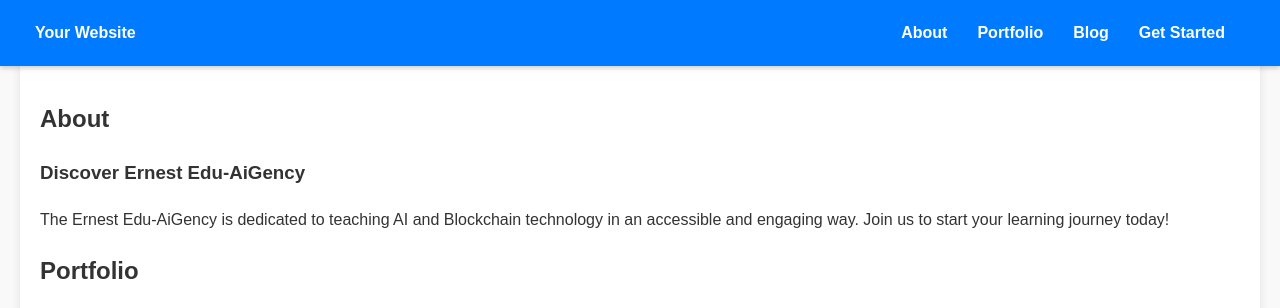
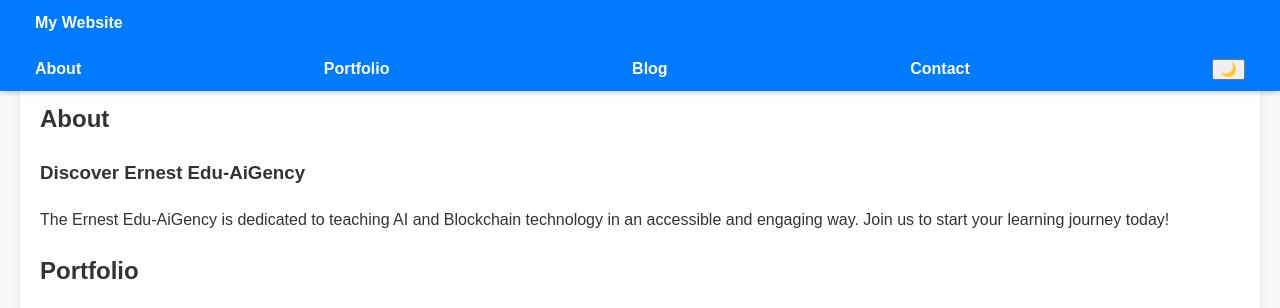
Before and after one commit to ErnestOfGaia/my-2nd-website, a plain HTML site: page index.html in a window 1280 px wide. Shown: the top 308 px of the page. Drawn offline with Linux system fonts and the light colour scheme.

Commit message:
Update index.html

```diff
--- a/index.html
+++ b/index.html
@@ -3,7 +3,7 @@
 <head>
   <meta charset="UTF-8">
   <meta name="viewport" content="width=device-width, initial-scale=1">
-  <title>Your Website</title>
+  <title>Ernest Of Gaia's Website built with lots of AI help</title>
   <style>
     /* Navbar Styling */
     nav {
@@ -85,13 +85,18 @@
   <!-- Fixed Navbar -->
   <nav>
     <ul>
-      <li><strong>Your Website</strong></li>
-      <ul>
-        <li><a href="#about">About</a></li>
-        <li><a href="#portfolio">Portfolio</a></li>
-        <li><a href="#blog">Blog</a></li>
-        <li><a href="#contact">Get Started</a></li>
-      </ul>
+      <li><strong>My Website</strong></li>
+    </ul>
+    <ul>
+      <li><a href="#about">About</a></li>
+      <li><a href="#portfolio">Portfolio</a></li>
+      <li><a href="#blog">Blog</a></li>
+      <li><a href="#contact">Contact</a></li>
+      <li>
+        <!-- Toggle Button -->
+        <button id="theme-toggle" aria-label="Toggle dark mode"> 🌙
+        </button>
+      </li>
     </ul>
   </nav>
 
```
